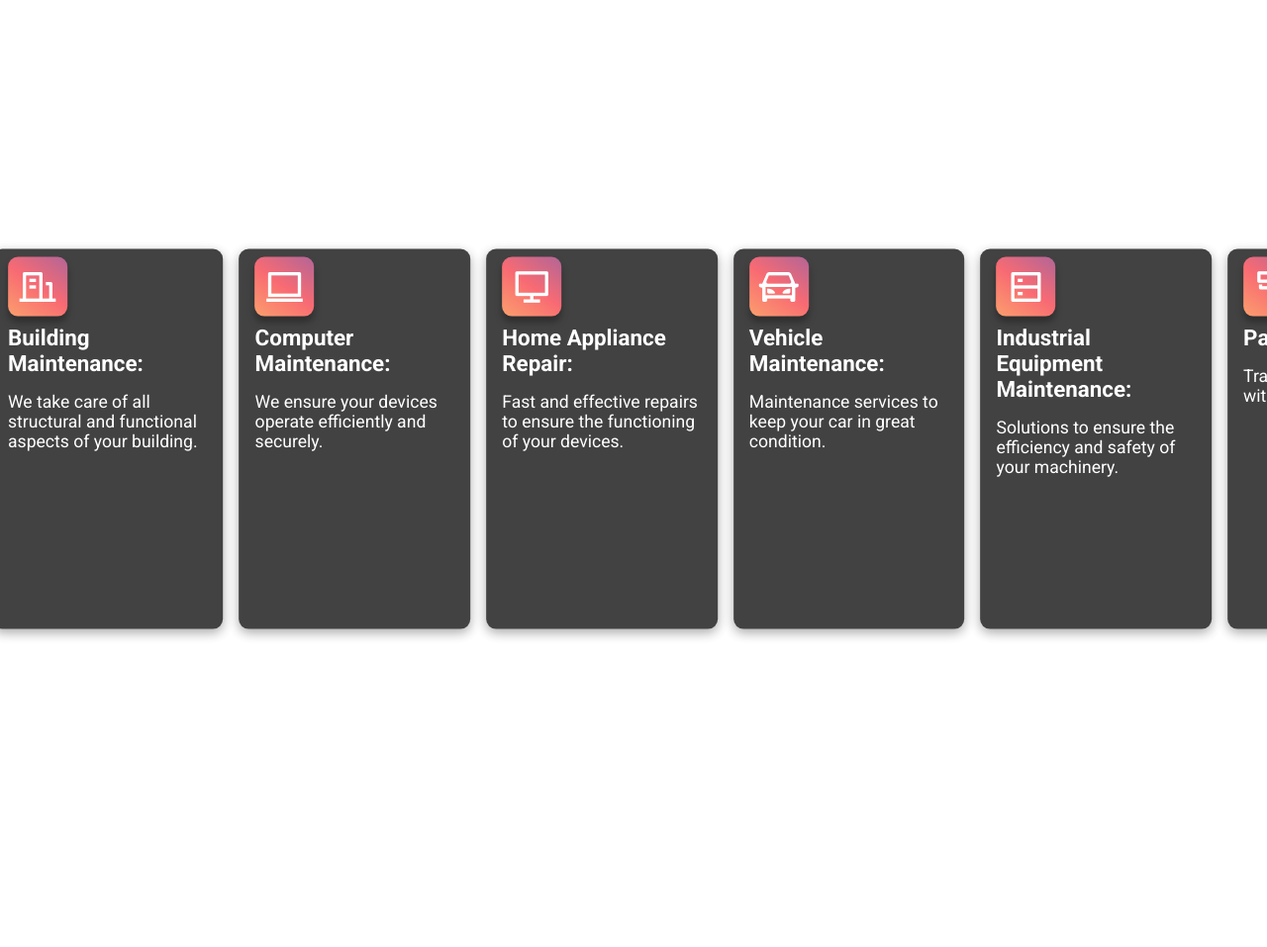
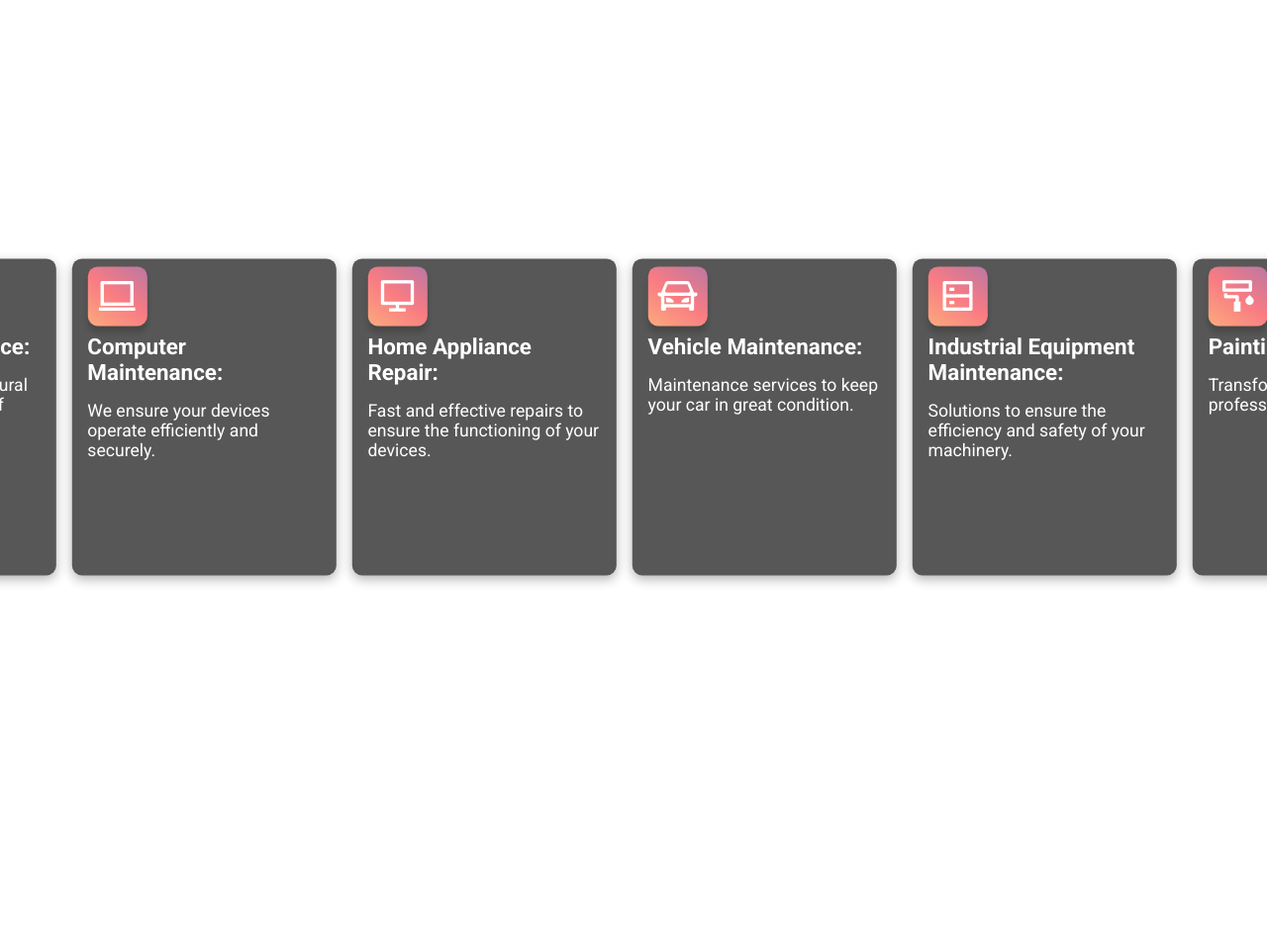
Before and after one commit to RafaelNunesCard/IBM-Projeto-1DS-AMS-2025, a PHP site: page / in a window 1280 px wide. Shown: the part 570-1527 px from the top of the page at 99% size. Run offline with PHP 8.4, Linux system fonts and the light colour scheme; some libraries are stand-ins or nearby versions.

Commit message:
Correção de tradução
Correção de tradução

```diff
--- a/CSS/index.css
+++ b/CSS/index.css
@@ -40,7 +40,7 @@
   text-align: left;
   margin-bottom: 10rem;
   position: relative;
-  background: radial-gradient(circle at 30% 50%, rgba(252, 142, 83, 0.1) 0%, transparent 50%),
+  background: radial-gradient(circle at 35% 50%, rgba(252, 142, 83, 0.1) 0%, transparent 50%),
               radial-gradient(circle at 70% 50%, rgba(84, 69, 174, 0.1) 0%, transparent 50%);
 }
 
@@ -179,13 +179,13 @@
   display: flex;
   text-align: left;
   gap: 1rem;
-  height: 60vh;
+  height: 50vh;
   animation: spin 60s infinite linear;
 }
 
 @keyframes spin{
-  from{translate: 10%;}
-  to{ translate: -55%;}
+  from{translate: 3%;}
+  to{ translate: -62%;}
 }
 
 .alinha::-webkit-scrollbar{
@@ -448,12 +448,14 @@
 
 .frase {
   width: 60%;
-  background-color: var(--cinza-claro);
+  background: radial-gradient(circle at 30% 50%, rgba(252, 142, 83, 0.1) 0%, transparent 60%),
+              radial-gradient(circle at 70% 50%, rgba(84, 69, 174, 0.1) 0%, transparent 60%);
   padding: 30px;
   display: flex;
   justify-content: space-between;
   align-items: center;
   box-shadow: 1px 2px 16px rgba(0, 0, 0, 0.4);
+  border-radius: 10px;
 }
 
 .frase h1 {
--- a/HTML/Sobre.html
+++ b/HTML/Sobre.html
@@ -299,7 +299,7 @@
               <h3>Miguel Januario</h3>
               <p>Director of Operations</p>
               <div class="social-links">
-                <a href="#" target="_blank"><i class="ri-instagram-fill"></i></a>
+                <a href="#" target="_blank"><i class="ri-instagram-line"></i></a>
                 <a href="#" target="_blank"><i class="ri-github-fill"></i></a>
                 <a href="#" target="_blank"
                   ><i class="ri-linkedin-box-fill"></i
--- a/index.html
+++ b/index.html
@@ -42,7 +42,7 @@
           <li><a href="HTML/serviço.html" class="nav">SERVICES</a></li>
           <li><a href="HTML/contato.html" class="nav">CONTACT</a></li>
           <li id="btn_cadastro">
-            <a href="cadastro.html" class="nav" id="cadastro">SIGN IN</a>
+            <a href="HTML/cadastro.html" class="nav" id="cadastro">SIGN IN</a>
           </li>
         </ul>
       </menu>
@@ -124,13 +124,20 @@
                 safety and efficiency.
               </p>
             </div>
-            <div class="card cont autoShow">
-              <h1>Come and discover our services!</h1>
-              <a href="HTML/serviço.html"
-                ><button class="bnt_especial" id="bnt_conheça">
-                  Learn +
-                </button></a
-              >
+            <div class="card autoShow">
+              <i class="ri-building-line"></i>
+              <h1>Building Maintenance:</h1>
+              <p>
+                We take care of all structural and functional aspects of your
+                building.
+              </p>
+            </div>
+            <div class="card autoShow">
+              <i class="ri-macbook-line"></i>
+              <h1>Computer Maintenance:</h1>
+              <p>
+                We ensure your devices operate efficiently and securely.
+              </p>
             </div>
           </div>
         </div>
@@ -205,7 +212,7 @@
             <div class="card_img autoShow">
               <img src="img/Projetos/Contrução.jpg" alt="Projeto de Sucesso" />
             </div>
-            <h1>Catálogo de Serviços</h1>
+            <h1>Service Catalog</h1>
             <a href="HTML/cadastro.html">LEARN MORE</a>
           </div>
           <div class="card_projetos">
```
Also changed, not shown: HTML/home.html (+14 -7 lines).
